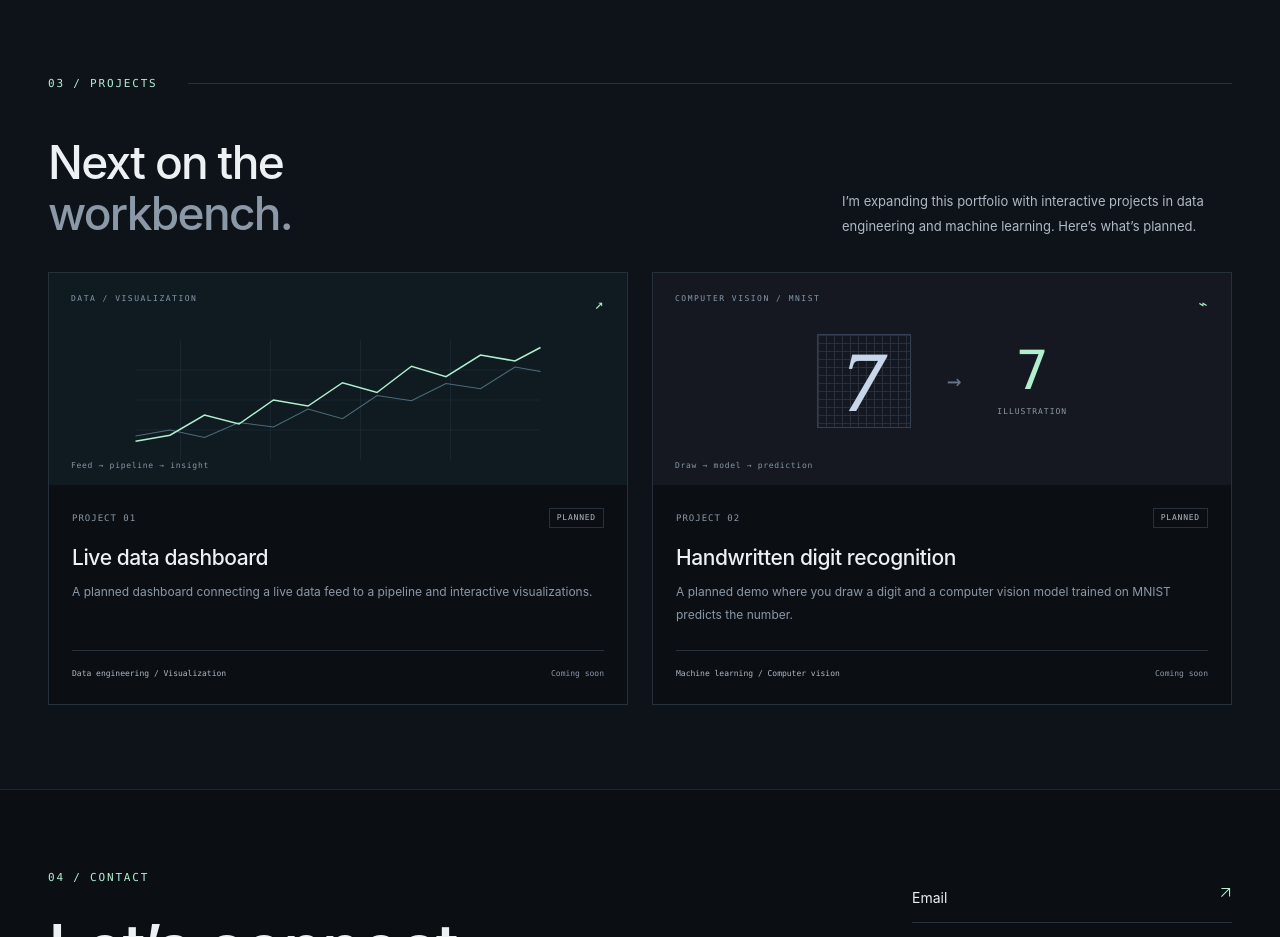
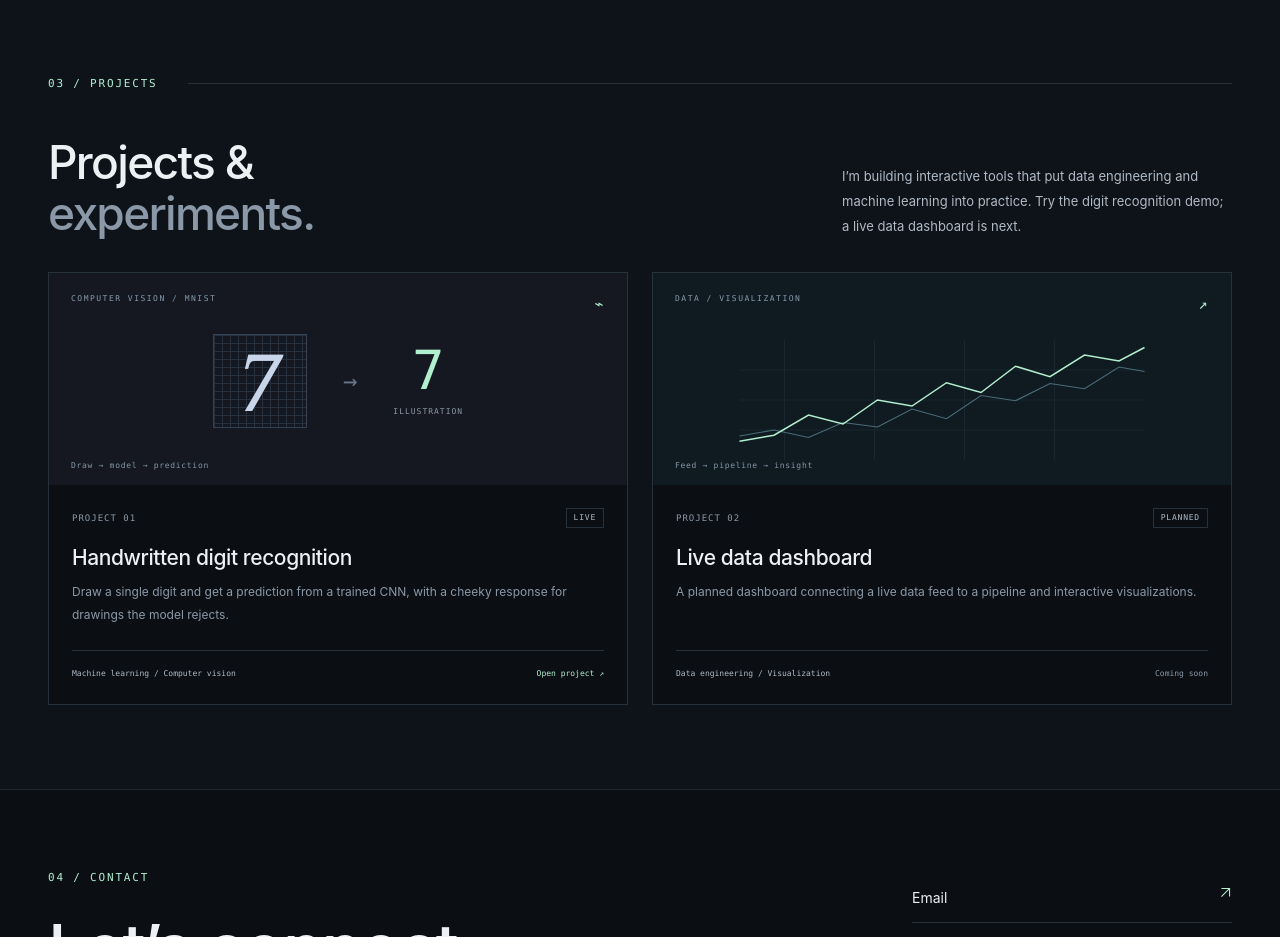
Before and after one commit to csw314/cameron-webster-profile, a website with bundled scripts: page index.html in a window 1280 px wide. Shown: the part 2460-3397 px from the top of the page. Built offline with nearby package versions, Linux system fonts and the light colour scheme.

Commit message:
Connect live MNIST API and publish portfolio demo [skip render]

```diff
--- a/data/projects.js
+++ b/data/projects.js
@@ -8,21 +8,21 @@
  */
 export const projects = [
   {
-    id: "live-dashboard",
-    title: "Live data dashboard",
-    status: "planned",
-    category: "Data engineering / Visualization",
-    description: "A planned dashboard connecting a live data feed to a pipeline and interactive visualizations.",
-    visual: "dashboard",
-    url: null,
+    "id": "mnist",
+    "title": "Handwritten digit recognition",
+    "status": "live",
+    "category": "Machine learning / Computer vision",
+    "description": "Draw a single digit and get a prediction from a trained CNN, with a cheeky response for drawings the model rejects.",
+    "visual": "mnist",
+    "url": "projects/mnist/"
   },
   {
-    id: "mnist",
-    title: "Handwritten digit recognition",
-    status: "planned",
-    category: "Machine learning / Computer vision",
-    description: "A planned demo where you draw a digit and a computer vision model trained on MNIST predicts the number.",
-    visual: "mnist",
-    url: null,
-  },
+    "id": "live-dashboard",
+    "title": "Live data dashboard",
+    "status": "planned",
+    "category": "Data engineering / Visualization",
+    "description": "A planned dashboard connecting a live data feed to a pipeline and interactive visualizations.",
+    "visual": "dashboard",
+    "url": null
+  }
 ];
--- a/index.html
+++ b/index.html
@@ -88,10 +88,10 @@
       <section class="section section-projects" id="projects" aria-labelledby="projects-title">
         <div class="container">
           <div class="section-heading"><p class="eyebrow">03 / Projects</p><span class="section-rule" aria-hidden="true"></span></div>
-          <div class="projects-heading"><h2 id="projects-title">Next on the<br><span class="muted">workbench.</span></h2><p>I’m expanding this portfolio with interactive projects in data engineering and machine learning. Here’s what’s planned.</p></div>
+          <div class="projects-heading"><h2 id="projects-title">Projects &amp;<br><span class="muted">experiments.</span></h2><p>I’m building interactive tools that put data engineering and machine learning into practice. Try the digit recognition demo; a live data dashboard is next.</p></div>
           <div class="project-grid" id="project-list">
-            <article class="project-card"><div class="project-visual dashboard-visual" aria-hidden="true"><div class="visual-topline"><span>DATA / VISUALIZATION</span><span>↗</span></div><svg class="chart-art" viewBox="0 0 540 160"><path class="chart-grid" d="M0 40H540M0 80H540M0 120H540M60 0V160M180 0V160M300 0V160M420 0V160"/><path class="chart-secondary" d="M0 128 46 120 92 130 138 110 184 116 230 92 276 105 322 74 368 81 414 58 460 65 506 36 540 42"/><path class="chart-primary" d="M0 135 46 127 92 100 138 112 184 80 230 88 276 57 322 70 368 35 414 49 460 20 506 28 540 10"/></svg><span class="visual-caption">Feed → pipeline → insight</span></div><div class="project-body"><div class="project-card-top"><span class="project-number">Project 01</span><span class="planned-badge">Planned</span></div><h3>Live data dashboard</h3><p>A planned dashboard connecting a live data feed to a pipeline and interactive visualizations.</p><div class="project-footer"><span>Data engineering / Visualization</span><span>Coming soon</span></div></div></article>
-            <article class="project-card"><div class="project-visual mnist-visual" aria-hidden="true"><div class="visual-topline"><span>COMPUTER VISION / MNIST</span><span>⌁</span></div><div class="digit-art"><span class="digit-grid">7</span><span class="digit-arrow">→</span><span class="digit-result">7<span>Illustration</span></span></div><span class="visual-caption">Draw → model → prediction</span></div><div class="project-body"><div class="project-card-top"><span class="project-number">Project 02</span><span class="planned-badge">Planned</span></div><h3>Handwritten digit recognition</h3><p>A planned demo where you draw a digit and a computer vision model trained on MNIST predicts the number.</p><div class="project-footer"><span>Machine learning / Computer vision</span><span>Coming soon</span></div></div></article>
+            <article class="project-card project-card--live"><div class="project-visual mnist-visual" aria-hidden="true"><div class="visual-topline"><span>COMPUTER VISION / MNIST</span><span>⌁</span></div><div class="digit-art"><span class="digit-grid">7</span><span class="digit-arrow">→</span><span class="digit-result">7<span>Illustration</span></span></div><span class="visual-caption">Draw → model → prediction</span></div><div class="project-body"><div class="project-card-top"><span class="project-number">Project 01</span><span class="planned-badge">Live</span></div><h3>Handwritten digit recognition</h3><p>Draw a single digit and get a prediction from a trained CNN, with a cheeky response for drawings the model rejects.</p><div class="project-footer"><span>Machine learning / Computer vision</span><a href="projects/mnist/" aria-label="Open handwritten digit recognition demo">Try the demo ↗</a></div></div></article>
+            <article class="project-card"><div class="project-visual dashboard-visual" aria-hidden="true"><div class="visual-topline"><span>DATA / VISUALIZATION</span><span>↗</span></div><svg class="chart-art" viewBox="0 0 540 160"><path class="chart-grid" d="M0 40H540M0 80H540M0 120H540M60 0V160M180 0V160M300 0V160M420 0V160"/><path class="chart-secondary" d="M0 128 46 120 92 130 138 110 184 116 230 92 276 105 322 74 368 81 414 58 460 65 506 36 540 42"/><path class="chart-primary" d="M0 135 46 127 92 100 138 112 184 80 230 88 276 57 322 70 368 35 414 49 460 20 506 28 540 10"/></svg><span class="visual-caption">Feed → pipeline → insight</span></div><div class="project-body"><div class="project-card-top"><span class="project-number">Project 02</span><span class="planned-badge">Planned</span></div><h3>Live data dashboard</h3><p>A planned dashboard connecting a live data feed to a pipeline and interactive visualizations.</p><div class="project-footer"><span>Data engineering / Visualization</span><span>Coming soon</span></div></div></article>
           </div>
         </div>
       </section>
--- a/projects/mnist/config.js
+++ b/projects/mnist/config.js
@@ -1,2 +1,2 @@
-// Set to the confirmed public service URL after deployment. No credentials here.
-export const API_BASE_URL = "";
+// Public prediction service. No credentials belong in this file.
+export const API_BASE_URL = 'https://cameron-webster-mnist.onrender.com';
```
Also changed, not shown: README.md, api/README.md.
